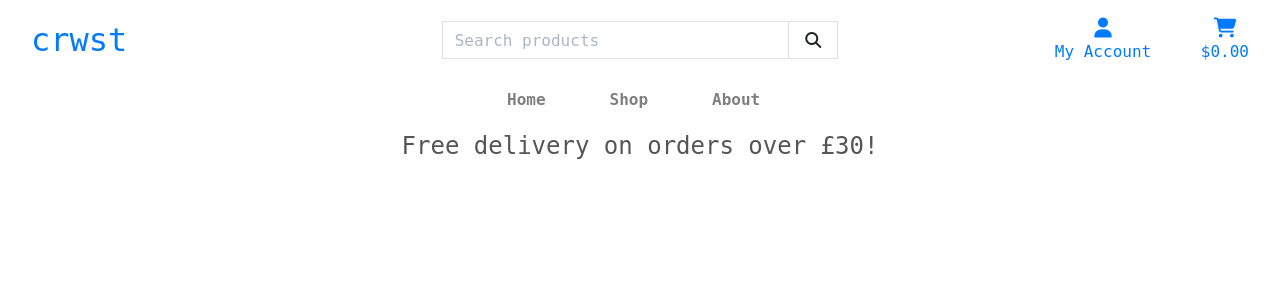
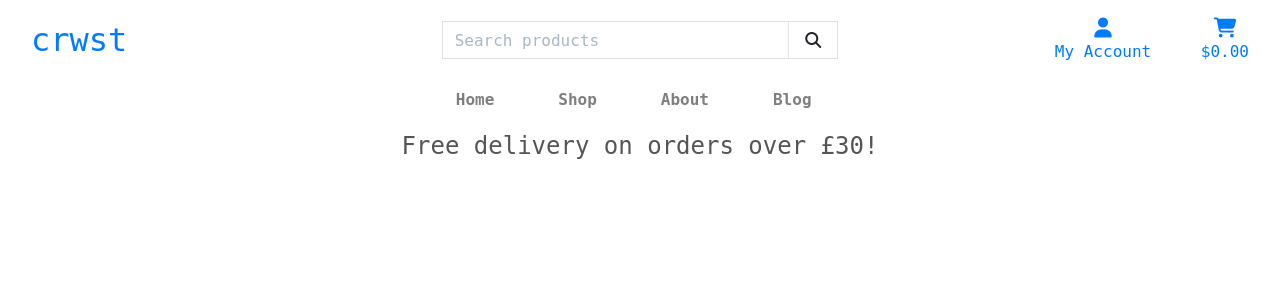
Before and after one commit to Code-Institute-Submissions/crwst, a Django app: page /blogs/ in a window 1280 px wide. Shown: the top 300 px of the page. Run offline with Django 3.2, Linux system fonts and the light colour scheme; data that the repository does not hold is empty; some libraries are stand-ins or nearby versions.

Commit message:
Add blog link to navigation

```diff
--- a/templates/includes/main-nav.html
+++ b/templates/includes/main-nav.html
@@ -1,12 +1,12 @@
 <div id= "main-nav" class="collapse navbar-collapse">
     <ul class="navbar-nav w-auto mx-auto">
         <li>
-            <a href="#" class="font-weight-bold nav-link text-black mr-5" >
+            <a href="#" class="font-weight-bold nav-link mr-5" >
                 Home
             </a>
         </li>
         <li class="nav-item dropdown">
-            <a class="font-weight-bold nav-link text-black mr-5" href="#" id="all-products-link" data-toggle="dropdown" aria-haspopup="true" aria-expanded="false">
+            <a class="font-weight-bold nav-link mr-5" href="#" id="all-products-link" data-toggle="dropdown" aria-haspopup="true" aria-expanded="false">
                 Shop
             </a>
             <div class="dropdown-menu border-0" aria-labelledby="all-products-link">
@@ -20,8 +20,13 @@
             </div>
         </li>
         <li>
-            <a href="" class="font-weight-bold nav-link text-black mr-5">
+            <a href="" class="font-weight-bold nav-link mr-5">
                 About
+            </a>
+        </li>
+        <li>
+            <a href="{% url 'blogs' %}" class="font-weight-bold nav-link mr-5">
+                Blog
             </a>
         </li>
     </ul>
```
